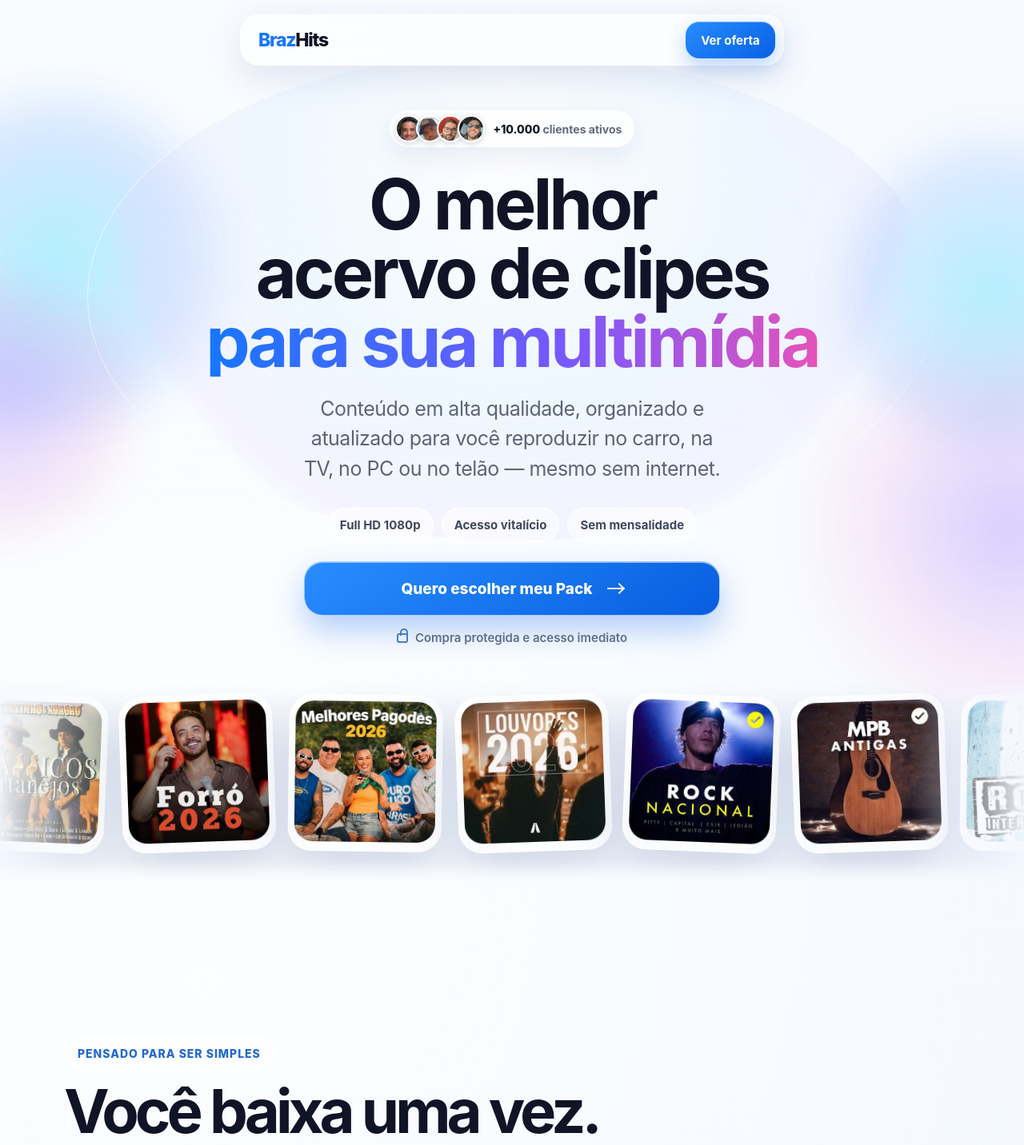
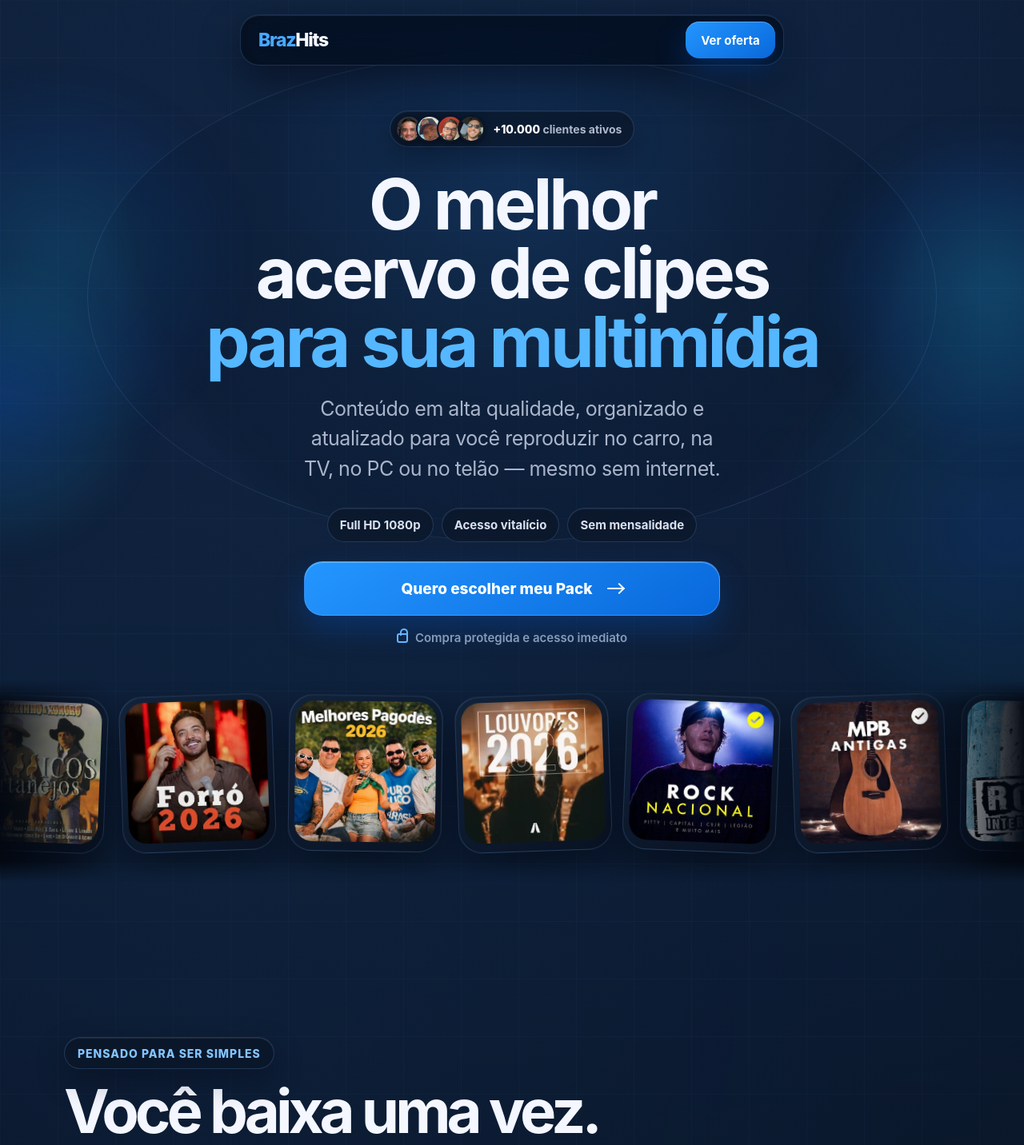
Before and after one commit to anthonyenzo/lp-braz-2.0, a Next.js app: page / in a window 1280 px wide. Shown: the top 1432 px of the page at 80% size. Built offline with nearby package versions, Linux system fonts and the light colour scheme.

Commit message:
Aplica tema noturno a landing page

```diff
--- a/app/globals.css
+++ b/app/globals.css
@@ -1,3 +1,3 @@
-html{scroll-behavior:smooth;background:#07031a}
-body{margin:0;min-height:100%;background:#07031a}
+html{scroll-behavior:smooth;background:#03060d;color-scheme:dark}
+body{margin:0;min-height:100%;background:#03060d}
 button,input,textarea,select{font:inherit}
--- a/app/redesign.css
+++ b/app/redesign.css
@@ -1,25 +1,25 @@
 :root{
-  --ink:#111426;
-  --muted:#5e6477;
-  --blue:#1677ff;
-  --blue-deep:#0759d5;
+  --ink:#f4f7ff;
+  --muted:#aab5ca;
+  --blue:#3b9dff;
+  --blue-deep:#0873e6;
   --cyan:#29d9ff;
-  --violet:#8a63ff;
-  --surface:rgba(255,255,255,.62);
-  --surface-strong:rgba(255,255,255,.8);
-  --line:rgba(255,255,255,.82);
-  --shadow:0 24px 80px rgba(51,79,137,.18);
+  --violet:#3b9dff;
+  --surface:rgba(11,20,36,.7);
+  --surface-strong:rgba(15,27,48,.88);
+  --line:rgba(124,179,255,.18);
+  --shadow:0 24px 80px rgba(0,4,12,.46);
 }
 *{box-sizing:border-box}
 html{scroll-behavior:smooth}
 body{overflow-x:hidden}
 button,a{font:inherit}
 a{text-decoration:none;color:inherit}
-.liquid-page{position:relative;min-height:100vh;overflow:hidden;background:linear-gradient(160deg,#f8fbff 0%,#eef5ff 38%,#f9f4ff 72%,#edfaff 100%);color:var(--ink);font-family:-apple-system,BlinkMacSystemFont,"SF Pro Display","SF Pro Text","Helvetica Neue",Arial,sans-serif}
-.liquid-page:before{content:"";position:absolute;inset:0;pointer-events:none;background-image:radial-gradient(circle at 20% 16%,rgba(255,255,255,.9),transparent 24%),linear-gradient(rgba(255,255,255,.22) 1px,transparent 1px),linear-gradient(90deg,rgba(255,255,255,.2) 1px,transparent 1px);background-size:auto,72px 72px,72px 72px;mask-image:linear-gradient(#000,transparent 82%)}
+.liquid-page{position:relative;min-height:100vh;overflow:hidden;background:radial-gradient(circle at 50% -10%,#142b4d 0,transparent 34%),linear-gradient(160deg,#050914 0%,#07111f 42%,#050b15 72%,#02060d 100%);color:var(--ink);font-family:-apple-system,BlinkMacSystemFont,"SF Pro Display","SF Pro Text","Helvetica Neue",Arial,sans-serif}
+.liquid-page:before{content:"";position:absolute;inset:0;pointer-events:none;background-image:radial-gradient(circle at 20% 16%,rgba(54,152,255,.1),transparent 25%),linear-gradient(rgba(112,167,235,.045) 1px,transparent 1px),linear-gradient(90deg,rgba(112,167,235,.04) 1px,transparent 1px);background-size:auto,72px 72px,72px 72px;mask-image:linear-gradient(#000,transparent 82%)}
 .ambient{position:absolute;border-radius:50%;filter:blur(18px);pointer-events:none;opacity:.82;animation:float 11s ease-in-out infinite alternate}
 .ambient-one{width:460px;height:460px;left:-180px;top:110px;background:radial-gradient(circle,rgba(41,217,255,.42),rgba(22,119,255,.18) 48%,transparent 70%)}
-.ambient-two{width:520px;height:520px;right:-210px;top:420px;background:radial-gradient(circle,rgba(138,99,255,.35),rgba(255,150,214,.18) 46%,transparent 72%);animation-delay:-5s}
+.ambient-two{width:520px;height:520px;right:-210px;top:420px;background:radial-gradient(circle,rgba(23,119,255,.3),rgba(24,195,255,.1) 48%,transparent 72%);animation-delay:-5s}
 @keyframes float{to{transform:translate3d(30px,-22px,0) scale(1.05)}}
 .glass-nav{position:fixed;z-index:30;top:18px;left:50%;width:min(680px,calc(100% - 28px));height:64px;display:flex;align-items:center;justify-content:space-between;padding:8px 10px 8px 22px;border:1px solid rgba(255,255,255,.88);border-radius:24px;background:rgba(255,255,255,.6);box-shadow:0 14px 45px rgba(44,73,128,.13),inset 0 1px 0 #fff;backdrop-filter:blur(28px) saturate(180%);transform:translateX(-50%)}
 .brand{font-size:23px;font-weight:830;letter-spacing:-.055em}.brand span{color:var(--blue)}
@@ -167,3 +167,51 @@ a{text-decoration:none;color:inherit}
   .marquee-hero .hero-pills span{font-size:12px}
   .marquee-card{width:43vw}
 }
+
+/* Tema noturno BrazHits: vidro escuro, contraste alto e destaque azul sólido. */
+.ambient{opacity:.54}
+.ambient-one{background:radial-gradient(circle,rgba(25,190,255,.3),rgba(15,106,228,.15) 48%,transparent 70%)}
+.ambient-three{background:radial-gradient(circle,rgba(28,174,255,.2),rgba(13,91,197,.11) 50%,transparent 72%)}
+.glass-nav{border-color:rgba(126,181,255,.2);background:rgba(5,11,22,.74);box-shadow:0 18px 50px rgba(0,3,10,.48),inset 0 1px 0 rgba(255,255,255,.09)}
+.brand{color:#f7f9ff}.brand span{color:#48a8ff}
+.nav-offer,.primary-button,.offer-button{border-color:rgba(122,193,255,.38);background:linear-gradient(145deg,#2496ff,#0868db);box-shadow:0 16px 36px rgba(0,83,190,.34),inset 0 1px 0 rgba(255,255,255,.28)}
+.eyebrow,.section-kicker,.hero-social-proof{border-color:rgba(124,181,255,.2);background:rgba(11,21,38,.72);box-shadow:inset 0 1px 0 rgba(255,255,255,.08),0 14px 38px rgba(0,3,12,.32);color:#83c4ff}
+.hero-social-proof{color:#aeb9cd}.hero-social-proof strong{color:#fff}
+.hero-customer-avatar{border-color:#0b1628;box-shadow:0 3px 10px rgba(0,0,0,.42)}
+.avatar-root{background:#14243c}.avatar-fallback{color:#9db0c9}
+.hero h1 em,.marquee-hero h1 em,.section-heading h2 em,.guarantee-card h2 em,.trust-copy h2 em,.faq-intro h2 em{background:none;-webkit-background-clip:initial;background-clip:initial;color:#55b7ff}
+.hero-pills span{border-color:rgba(124,181,255,.2);background:rgba(12,23,41,.72);box-shadow:inset 0 1px 0 rgba(255,255,255,.07);color:#d8e1f0}
+.secure-line{color:#93a3ba}.secure-line i,.secure-line i:before{border-color:#66b5ff}
+.glass-card{border-color:rgba(123,177,249,.18);background:linear-gradient(145deg,rgba(17,31,53,.88),rgba(8,16,30,.72));box-shadow:var(--shadow),inset 0 1px 0 rgba(255,255,255,.07);color:var(--ink)}
+.benefit-card.featured{background:radial-gradient(circle at 80% 14%,rgba(32,166,255,.16),transparent 35%),linear-gradient(145deg,rgba(18,36,62,.96),rgba(7,17,33,.82))}
+.benefit-card:after{border-color:rgba(76,153,255,.13);box-shadow:0 0 0 28px rgba(72,153,255,.025),0 0 0 56px rgba(72,153,255,.018)}
+.icon-orb,.bonus-icon{border-color:rgba(123,184,255,.2);background:linear-gradient(145deg,rgba(25,48,79,.94),rgba(8,20,39,.9));box-shadow:0 14px 32px rgba(0,4,14,.38),inset 0 1px 0 rgba(255,255,255,.08)}
+.card-index{color:rgba(113,178,255,.25)}
+.testimonials{background:linear-gradient(180deg,transparent,rgba(8,28,54,.64),transparent)}
+.slider-controls button{border-color:rgba(124,181,255,.2);background:rgba(13,25,44,.82);box-shadow:0 12px 30px rgba(0,3,12,.34),inset 0 1px 0 rgba(255,255,255,.07)}
+.slider-controls button span{border-color:#70bcff}
+.whatsapp-top strong{color:#1d2a24}
+.testimonial-meta p{color:#9daac0}
+.bonus-shell article{border-bottom-color:rgba(121,177,248,.13)}
+.bonus-number,.offer-type{color:#69b8ff}
+.offers{background:radial-gradient(circle at 50% 48%,rgba(26,126,255,.13),transparent 43%)}
+.offer-card.recommended{border-color:rgba(72,161,255,.46);background:radial-gradient(circle at 84% 2%,rgba(30,176,255,.16),transparent 34%),linear-gradient(145deg,rgba(18,38,65,.97),rgba(7,17,34,.9));box-shadow:0 34px 100px rgba(0,5,17,.54),inset 0 1px 0 rgba(255,255,255,.08)}
+.offer-amount{border-color:rgba(124,181,255,.17);background:rgba(4,12,25,.5);box-shadow:inset 0 1px 0 rgba(255,255,255,.05)}
+.offer-amount span,.price>span{color:#aeb9cc}.offer-card li{color:#dce4f1}.price{border-top-color:rgba(124,181,255,.15)}
+.offer-button.secondary{background:linear-gradient(145deg,#168fdc,#0868bf);box-shadow:0 18px 38px rgba(0,94,166,.28),inset 0 1px 0 rgba(255,255,255,.23)}
+.guarantee-card{background:radial-gradient(circle at 8% 50%,rgba(25,151,255,.14),transparent 31%),linear-gradient(145deg,rgba(17,34,58,.95),rgba(7,16,31,.82))}
+.guarantee-seal{border-color:rgba(126,187,255,.22);background:linear-gradient(145deg,rgba(23,48,80,.96),rgba(7,20,40,.92));box-shadow:0 24px 56px rgba(0,3,12,.46),inset 0 1px 0 rgba(255,255,255,.08)}
+.guarantee-seal strong{color:#69baff}
+.trust{background:linear-gradient(180deg,transparent,rgba(8,26,50,.62),transparent)}
+.trust-stats span{border-color:rgba(124,181,255,.18);background:rgba(12,23,41,.72);box-shadow:inset 0 1px 0 rgba(255,255,255,.06);color:#aeb9cc}
+.trust-stats strong{color:#62b7ff}.trust-visual>p{color:#aeb9cc}
+.trust-placeholder{border-color:rgba(93,163,246,.22);background:linear-gradient(145deg,rgba(25,107,184,.13),rgba(6,23,44,.24))}
+.trust-placeholder span{color:#74c0ff}.trust-placeholder p{color:#9dabc0}
+.faq-list summary span{background:rgba(48,149,255,.13);color:#68b8ff}
+.footer{border-top-color:rgba(123,178,247,.14)}.footer p,.footer>a:last-child{color:#99a8be}
+.marquee-hero:before{border-color:rgba(117,175,247,.14);background:radial-gradient(circle at 50% 22%,rgba(28,98,173,.2),rgba(8,27,52,.2) 44%,rgba(4,13,27,.14) 68%,transparent 73%)}
+.marquee-hero-orb-blue{background:radial-gradient(circle,rgba(27,187,255,.25),rgba(14,104,220,.11) 52%,transparent 72%)}
+.marquee-hero-orb-violet{background:radial-gradient(circle,rgba(18,126,255,.22),rgba(18,194,255,.07) 52%,transparent 72%)}
+.marquee-card{border-color:rgba(126,183,255,.2);background:linear-gradient(145deg,rgba(19,35,58,.94),rgba(7,15,29,.78));box-shadow:0 24px 58px rgba(0,3,12,.54),inset 0 1px 0 rgba(255,255,255,.07)}
+.marquee-edge-left{background:linear-gradient(to right,rgba(3,8,17,.98),transparent)}
+.marquee-edge-right{background:linear-gradient(to left,rgba(3,8,17,.98),transparent)}
```
